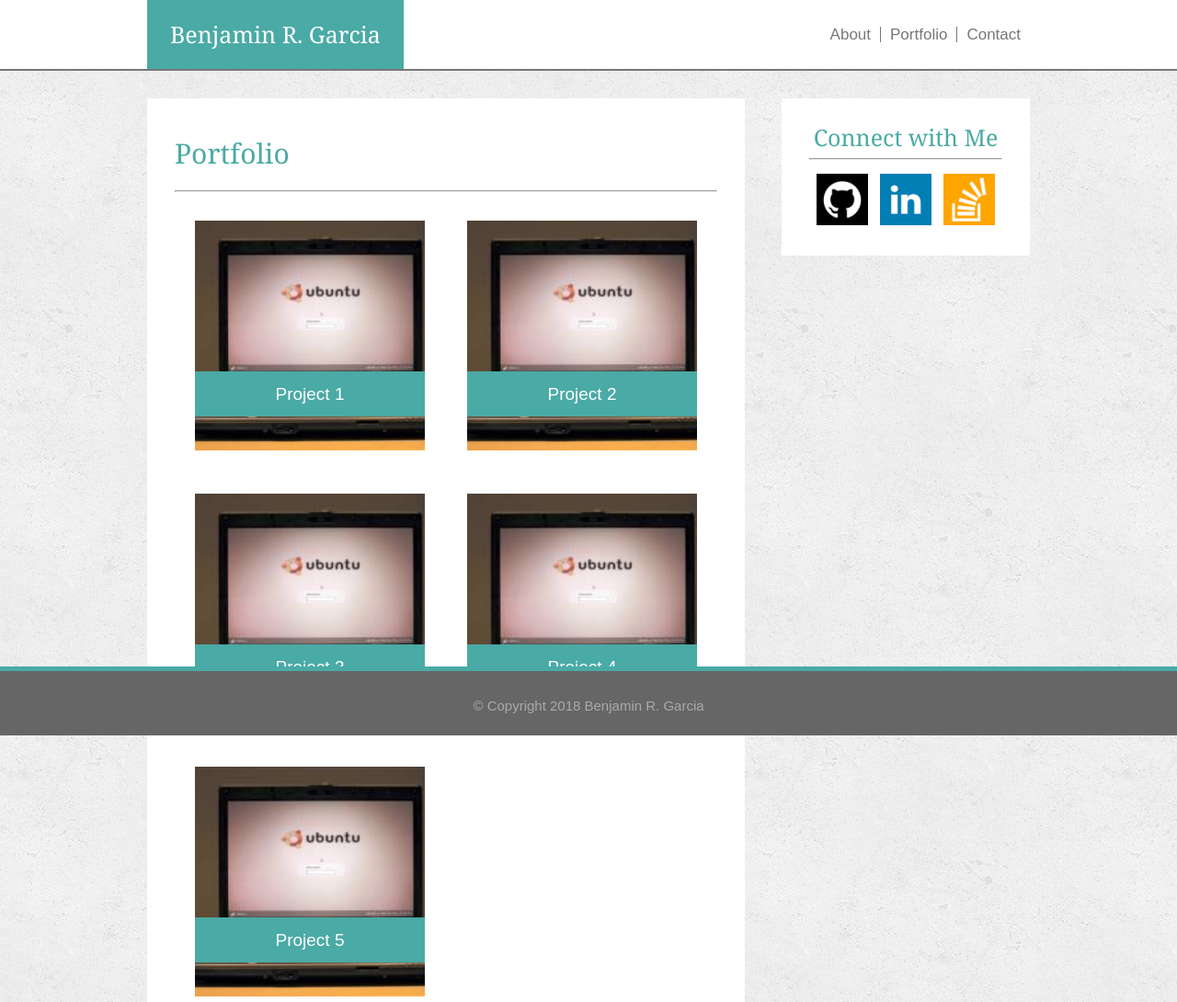
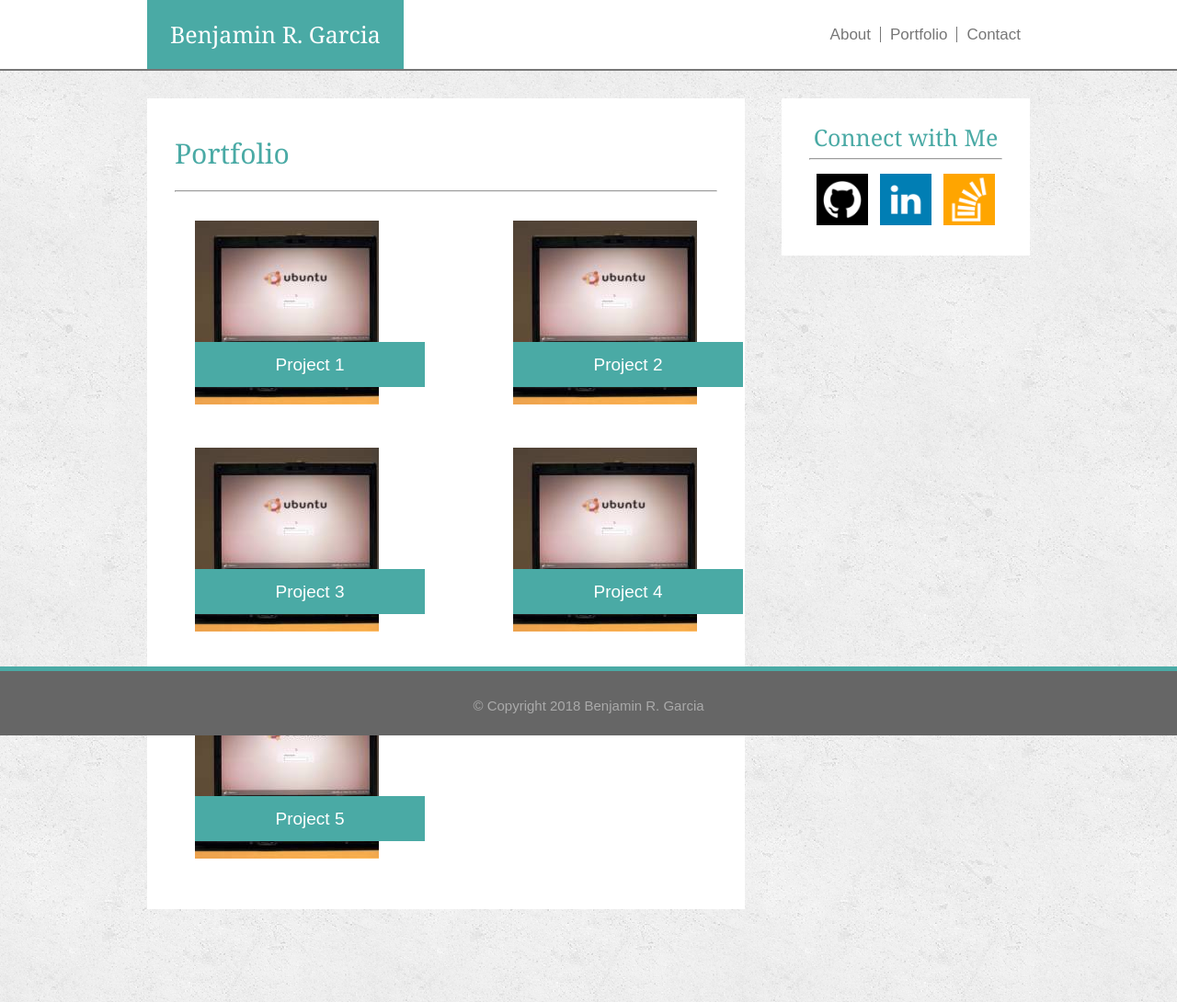
Before and after one commit to BenRGarcia/Responsive-Portfolio, a plain HTML site: page portfolio.html in a window 1280 px wide. Shown: the top 1090 px of the page at 92% size. Drawn offline with Linux system fonts and the light colour scheme.

Commit message:
Add CSS class to gallery images, nest in anchors

```diff
--- a/portfolio.html
+++ b/portfolio.html
@@ -47,23 +47,23 @@
       <hr>
         <!-- Gallery Images -->
         <div class="portfolio-img-wrapper float-left">
-          <img src="./assets/images/stock-img.jpg" style="width: 250px;" alt="sample project photo">
+          <a href="https://github.com/BenRGarcia" target="_blank"><img class="portfolio-img" src="./assets/images/stock-img.jpg" alt="sample project photo"></a>
           <div class="portfolio-img-banner">Project 1</div>
         </div>
         <div class="portfolio-img-wrapper float-right">
-          <img src="./assets/images/stock-img.jpg" style="width: 250px;" alt="sample project photo">
+          <a href="https://github.com/BenRGarcia" target="_blank"><img class="portfolio-img" src="./assets/images/stock-img.jpg" alt="sample project photo"></a>
           <div class="portfolio-img-banner">Project 2</div>
         </div>
         <div class="portfolio-img-wrapper float-left">
-          <img src="./assets/images/stock-img.jpg" style="width: 250px;" alt="sample project photo">
+          <a href="https://github.com/BenRGarcia" target="_blank"><img class="portfolio-img" src="./assets/images/stock-img.jpg" alt="sample project photo"></a>
           <div class="portfolio-img-banner">Project 3</div>
         </div>
         <div class="portfolio-img-wrapper float-right">
-          <img src="./assets/images/stock-img.jpg" style="width: 250px;" alt="sample project photo">
+          <a href="https://github.com/BenRGarcia" target="_blank"><img class="portfolio-img" src="./assets/images/stock-img.jpg" alt="sample project photo"></a>
           <div class="portfolio-img-banner">Project 4</div>
         </div>
         <div class="portfolio-img-wrapper float-left">
-          <img src="./assets/images/stock-img.jpg" style="width: 250px;" alt="sample project photo">
+          <a href="https://github.com/BenRGarcia" target="_blank"><img class="portfolio-img" src="./assets/images/stock-img.jpg" alt="sample project photo"></a>
           <div class="portfolio-img-banner">Project 5</div>
         </div>
         <!-- End Gallery Images -->
```
